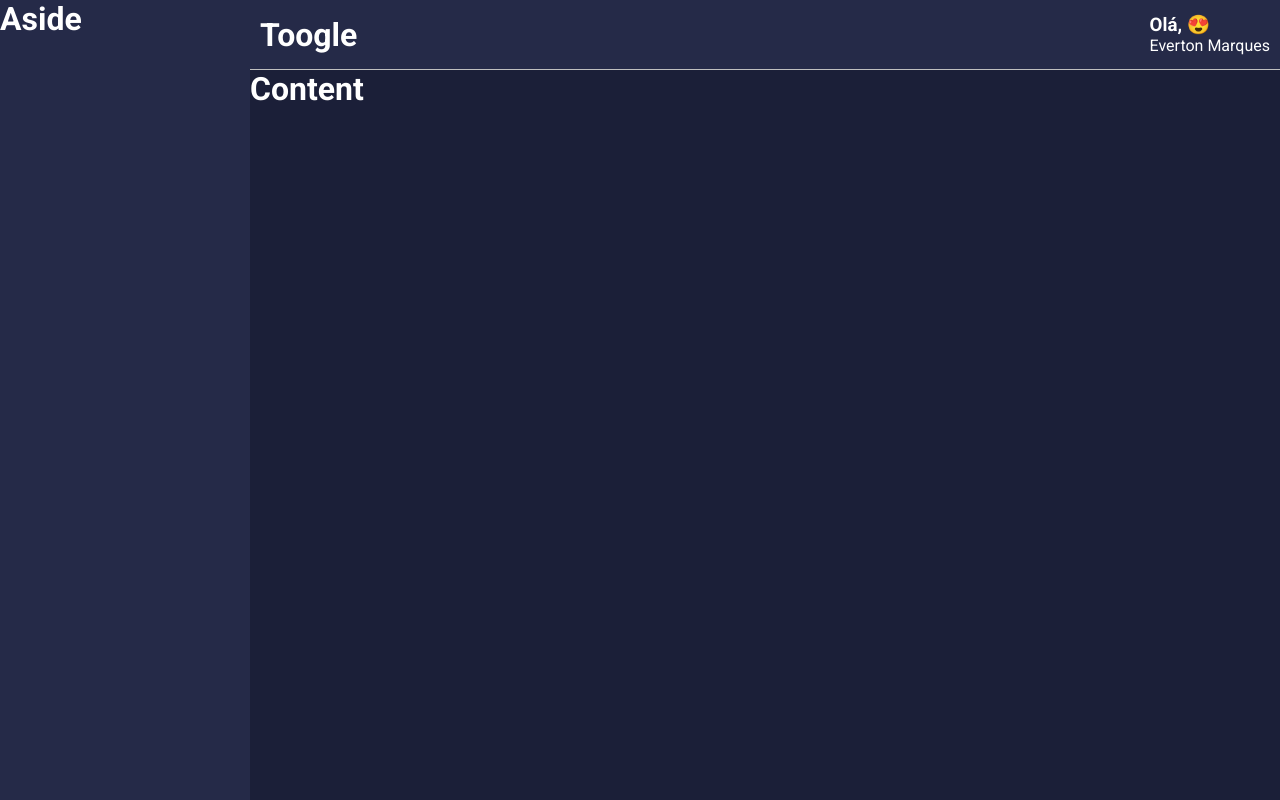
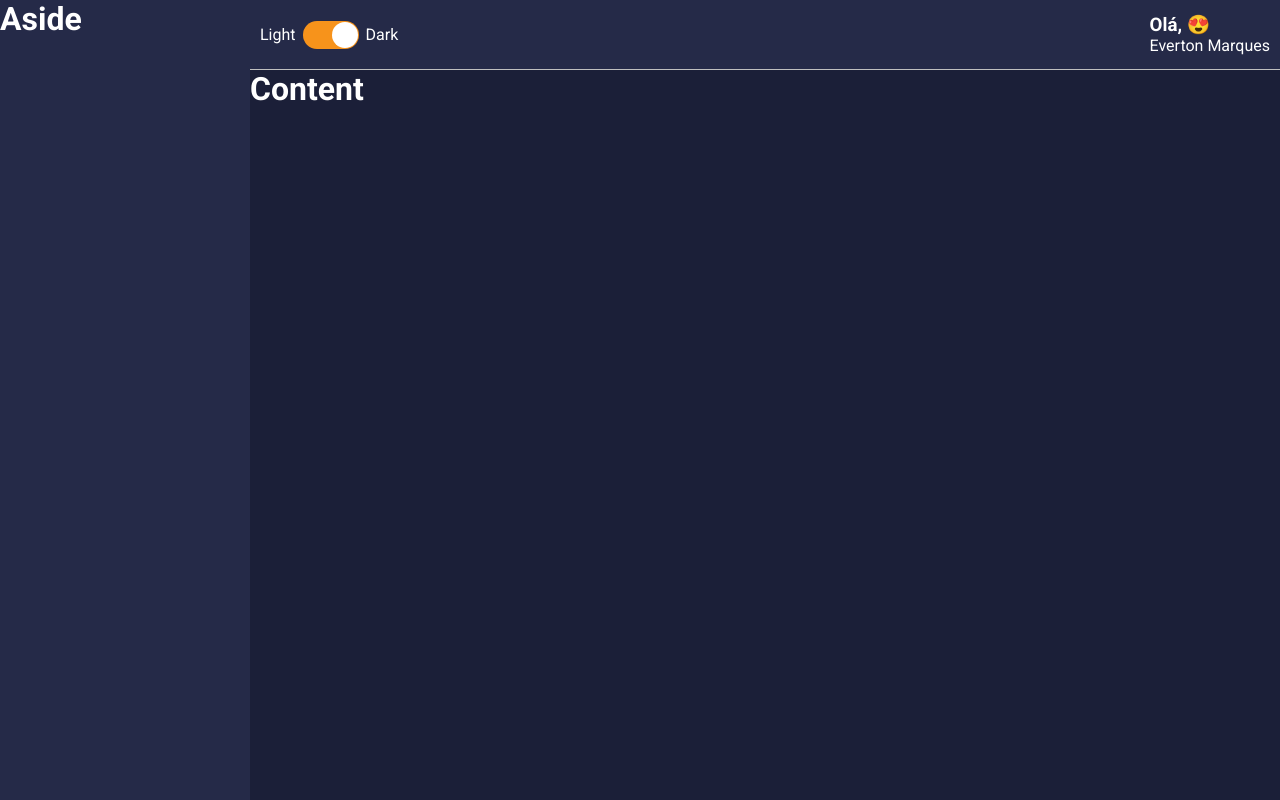
Before and after one commit to Everton-lacerda/my-wallet, a React (Create React App) app: page / in a window 1280 px wide. Built offline with nearby package versions, Linux system fonts and the light colour scheme.

Commit message:
feat add btn togle

```diff
--- a/package.json
+++ b/package.json
@@ -13,6 +13,7 @@
     "react": "^17.0.1",
     "react-dom": "^17.0.1",
     "react-scripts": "4.0.3",
+    "react-switch": "^6.0.0",
     "styled-components": "^5.2.1",
     "typescript": "^4.1.2",
     "web-vitals": "^1.0.1"
--- a/src/components/MainHeader/index.tsx
+++ b/src/components/MainHeader/index.tsx
@@ -1,5 +1,6 @@
 import React, { useMemo } from 'react';
 import emojis from '../../utils/emojis';
+import Toggle from '../Toggle/indes';
 
 import { Container, Profile, Welcome, UserName } from './style'
 
@@ -14,7 +15,7 @@ const MainHeader: React.FC = () => {
 
     return (
         <Container >
-            <h1>Toogle</h1>
+           <Toggle />
             <Profile>
                 <Welcome>Olá, {emoji}
                 </Welcome>
--- /dev/null
+++ b/src/components/Toggle/indes.tsx
@@ -0,0 +1,18 @@
+import React from 'react';
+
+import { Container, ToogleLabel, ToogleSelector } from './styles';
+
+const Toggle: React.FC = () => (
+    <Container>
+        <ToogleLabel>Light</ToogleLabel>
+        <ToogleSelector
+            checked={true}
+            uncheckedIcon={false}
+            checkedIcon={false}
+            onChange={() => console.log('mudou')}
+        />
+        <ToogleLabel>Dark</ToogleLabel>
+    </Container>
+)
+
+export default Toggle;
--- /dev/null
+++ b/src/components/Toggle/styles.ts
@@ -0,0 +1,19 @@
+import styled from 'styled-components';
+import Switch, { ReactSwitchProps } from 'react-switch';
+
+export const Container = styled.div`
+    display: flex;
+    align-items: center
+`;
+export const ToogleLabel = styled.span`
+    color: ${props => props.theme.colors.white}
+`;
+
+export const ToogleSelector = styled(Switch).attrs<ReactSwitchProps>(
+    ({ theme }) => ({
+        onColor: theme.colors.info,
+        offColor: theme.colors.warning
+    })
+)<ReactSwitchProps>`
+    margin: 0 7px;
+`;
```
Also changed, not shown: 1 other file (tests, documents, lock files or other folders).
